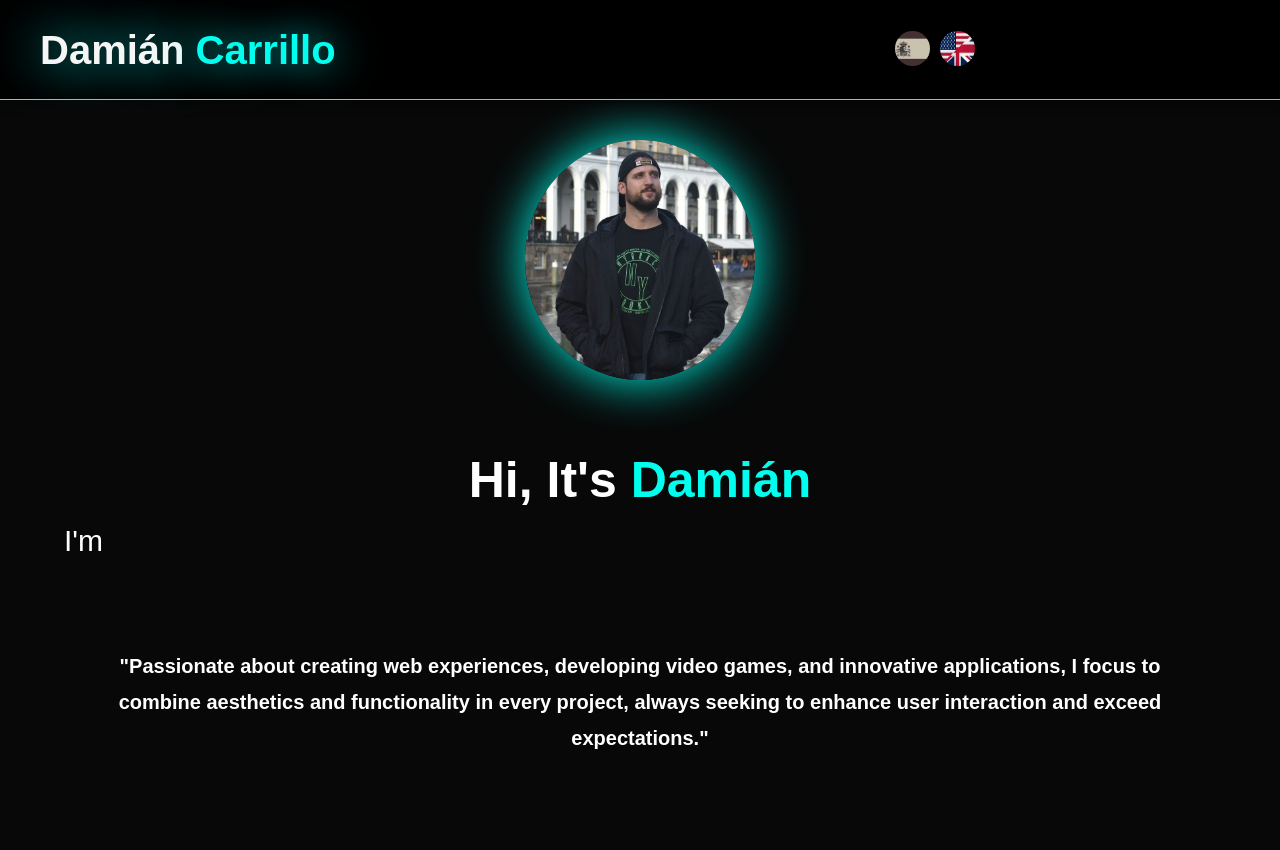
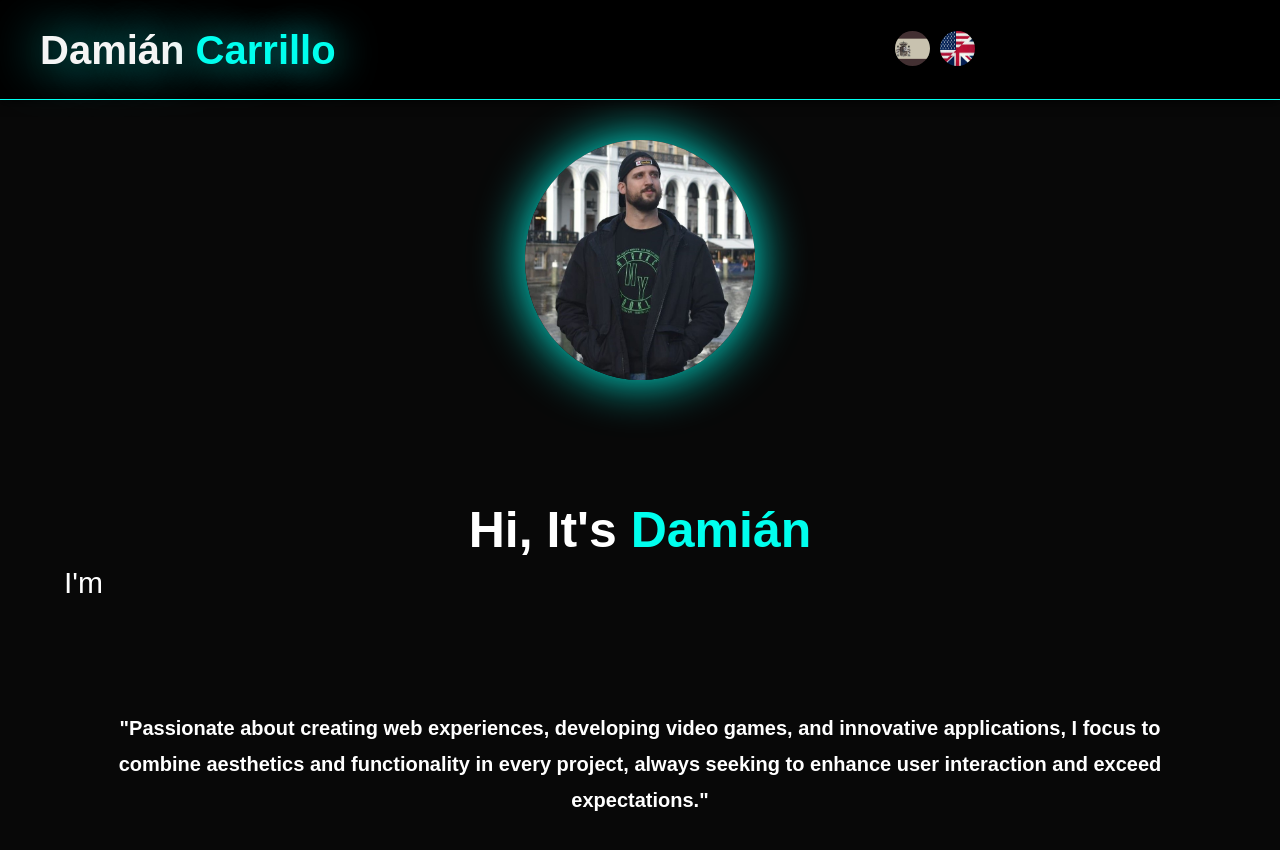
Before and after one commit to DamianCU/Portfolio_DamianCU, a plain HTML site: page 2dex.html in a window 1280 px wide. Both pictures are taken after a click on the button 957 px from the left and 49 px from the top of the page. Shown: the top 850 px of the page. Drawn offline with nearby package versions, Linux system fonts and the light colour scheme.

Commit message:
Animacion y retoques en pantallas grandes

```diff
--- a/2dex.html
+++ b/2dex.html
@@ -62,7 +62,8 @@
                     <h3 class="text-animation"><br><span></span></h3>
                     <p>"Apasionado por la creación de experiencias web, desarrollo de videojuegos y aplicaciones innovadoras, me enfoco por combinar estética y funcionalidad en cada proyecto, buscando siempre mejorar la interacción del usuario y superar expectativas."</p>
                 </div>
-                <div class="lang en" style="display: none;">
+                <!-- style="display: none"; -->
+                <div class="lang en" >
                     <h1>Hi, It's <span>Damián</span></h1>
                     <div class="text-animation lang en">I'm <span></span></div>
                     <p>"Passionate about creating web experiences, developing video games, and innovative applications, I focus to combine aesthetics and functionality in every project, always seeking to enhance user interaction and exceed expectations."</p>
@@ -122,13 +123,13 @@
                 <h3 class="lang es"><span>Desarrollo Web Fullstack Bootcamp</span></h3>
                 <h3 class="lang en" style="display: none;"><span>Fullstack Web Developer Bootcamp</span></h3>
                 <div class="bootcamp">
-                    <h4 class="lang es">HackaBoss Bootcamp  [ 2024 ]</h4>
+                    <h4 class="lang es">HackaBoss Bootcamp  [&nbsp;2024&nbsp;]</h4>
                     <p class="lang es">
                         Durante el bootcamp, desarrollé competencias en desarrollo fullstack, comenzando con HTML, CSS y JavaScript para el front-end, avanzando a bases de datos con MySQL y back-end con Node.js. Utilizamos React para interfaces dinámicas, junto con herramientas como npm, Tailwind CSS y Postman. En el proyecto final, colaboré en la creación de una aplicación fullstack desde cero, cubriendo todas las fases del desarrollo.</p>
 
                 </div>
                 <div class="lang en bootcamp"  style="display:none">
-                    <h4 class="lang en">HackaBoss Bootcamp [ 2024 ]</h4>
+                    <h4 class="lang en">HackaBoss Bootcamp [&nbsp;2024&nbsp;]</h4>
                     <p class="lang en">During the bootcamp, I developed full-stack skills, starting with HTML, CSS, and JavaScript for front-end, moving to databases with MySQL and back-end with Node.js. We used React for dynamic interfaces, along with tools like npm, Tailwind CSS, and Postman. For the final project, I collaborated on building a full-stack application from scratch, covering all phases of development.
                     </p>
                 </div>
@@ -139,10 +140,10 @@
                 <h3 class="lang en" style="display: none;"><span>Occupational Therapy Degree</span></h3>
 
                 <div class="bootcamp">
-                    <h4 class="lang es">Universidad de Granada [ 2016-2020 ]</h4>
+                    <h4 class="lang es">Universidad de Granada [&nbsp;2016-2020&nbsp;]</h4>
                 </div>
                 <div class="bootcamp lang en" style="display:none">
-                    <h4 class="lang en">University of Granada [ 2016-2020 ]</h4>
+                    <h4 class="lang en">University of Granada [&nbsp;2016-2020&nbsp;]</h4>
                 </div>
             </div>
 
@@ -150,10 +151,10 @@
                 <h3 class="lang es"><span>C.F.G.M. Técnico Electromecánico</span> </h3>
                 <h3 class="lang en" style="display: none;"><span>Professional Training in Electromechanical Technician</span></h3>
                 <div class="bootcamp lang es">
-                    <h4 class="lang es">Escuelas Profesionales Sagrada Familia, Alcalá la real(Jaén) [ 2007-2009 ]</h4>
+                    <h4 class="lang es">Escuelas Profesionales Sagrada Familia, Alcalá la real(Jaén) [&nbsp;2007-2009&nbsp;]</h4>
                 </div>
                 <div class="bootcamp lang en" style="display:none">
-                    <h4 class="lang en">Profesionals Schools Sagrada Familia. Alcalá la real(Jaén) [ 2024 ]</h4>
+                    <h4 class="lang en">Profesionals Schools Sagrada Familia. Alcalá la real(Jaén) [&nbsp;2024&nbsp;]</h4>
                 </div>
             </div>
         </div>
--- a/2script.js
+++ b/2script.js
@@ -166,3 +166,5 @@ document.getElementById("modalImage").addEventListener("click", function () {
 });
 
 const modalImage = document.getElementById("modalImage");
+
+// NOTE:
--- a/2tyle.css
+++ b/2tyle.css
@@ -184,7 +184,6 @@ ul li{
     transition-property: initial;
 }
 
-
 .home{
     display: flex;
     flex-direction: column;
@@ -200,7 +199,8 @@ ul li{
     gap: 2rem;
 }
 .home-img{
-
+    margin-top: 5rem;
+    margin-bottom: 5rem;
     width: 80%;
     display: flex;
     justify-content: center;
@@ -226,8 +226,7 @@ ul li{
     height: 10rem;
     max-width: 100%;
     font-size: 3rem;
-    margin-bottom: 1.5rem;
-    margin-top: 0.8rem;
+    margin-bottom: 5rem;
 }
 
 .home-text p{
@@ -286,7 +285,6 @@ ul li{
 }
 .skills h2{
     border-bottom: 0.5rem solid var(--hover-color);
-    margin-bottom: 5rem;
 
 }
 .skills h3{
@@ -302,7 +300,7 @@ ul li{
 .mainSkills, .secondarySkills{
     width: 100%;
     height: auto;
-    padding: 3rem;
+    padding: 1rem;
 }
 .skills li{
     width: 40%;
```
